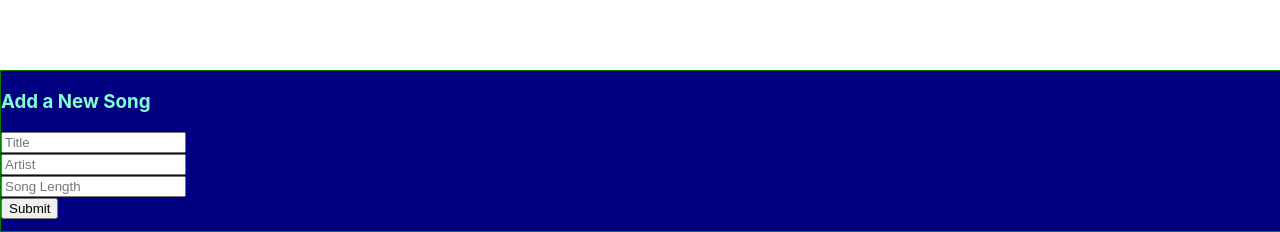
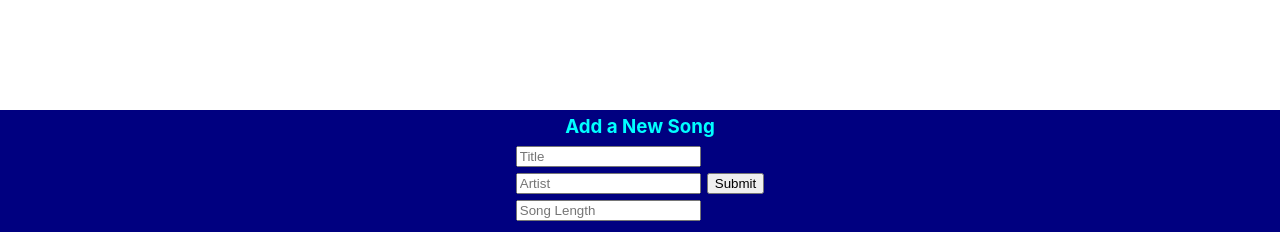
Before and after one commit to gbarka2/mern-group-fe, a React (Create React App) app: page / in a window 1280 px wide. Shown: the part 568-800 px from the top of the page. Built offline with nearby package versions, Linux system fonts and the light colour scheme; no server answers.

Commit message:
Form positioned

```diff
--- a/src/App.css
+++ b/src/App.css
@@ -23,11 +23,8 @@ html {
 }
 
 .form-div {
-  border: 1px solid green;
   position: fixed;
   bottom: 0;
-  height: 20%;
+  /* height: 20%; */
   width: 100%;
-  background-color: navy;
-  color: aquamarine;
 }
--- /dev/null
+++ b/src/Components/Form.css
@@ -0,0 +1,31 @@
+.form-container {
+  background-color: navy;
+  color: aqua;
+  display: flex;
+  flex-direction: column;
+  justify-content: center;
+  align-items: center;
+}
+
+.form-container h3 {
+  margin-bottom: 0;
+  margin-top: 5px;
+}
+
+form {
+  width: 100%;
+  display: flex;
+  flex-direction: row;
+  justify-content: space-between;
+  align-items: center;
+  margin: 5px 0 8px 0;
+}
+
+form .text-container {
+  display: flex;
+  flex-direction: column;
+}
+
+form input {
+  margin: 3px;
+}
--- a/src/Components/Form.js
+++ b/src/Components/Form.js
@@ -1,5 +1,5 @@
 import React, {useState} from 'react'
-
+import "./Form.css"
 
 const Form = ({createSong, emptySong}) => {
 
@@ -15,10 +15,11 @@ const Form = ({createSong, emptySong}) => {
     }
 
     return(
+        <div className="form-container">
+            <h3>Add a New Song</h3>
             <div>
-            <h3>Add a New Song</h3>
                 <form>
-                <div>
+                    <div className="text-container">
                         <input
                             type="text"
                             name="title"
@@ -26,8 +27,6 @@ const Form = ({createSong, emptySong}) => {
                             value={newSong.title}
                             onChange={handleChange}
                         />
-                </div>
-                <div>
                         <input
                             type="text"
                             name="artist"
@@ -35,7 +34,6 @@ const Form = ({createSong, emptySong}) => {
                             value={newSong.artist}
                             onChange={handleChange}
                         />
-                </div>
                         <input
                             type="text"
                             name="time"
@@ -43,10 +41,12 @@ const Form = ({createSong, emptySong}) => {
                             value={newSong.time}
                             onChange={handleChange}
                         />
-                <div>
+                    </div>
+                    <div className="submit-container">
                         <input type="submit" onClick={handleSubmit}/>
                     </div>
                 </form>
+            </div>
         </div>
     )
 }
```
Lines whose indentation alone changed are shown as unchanged.
